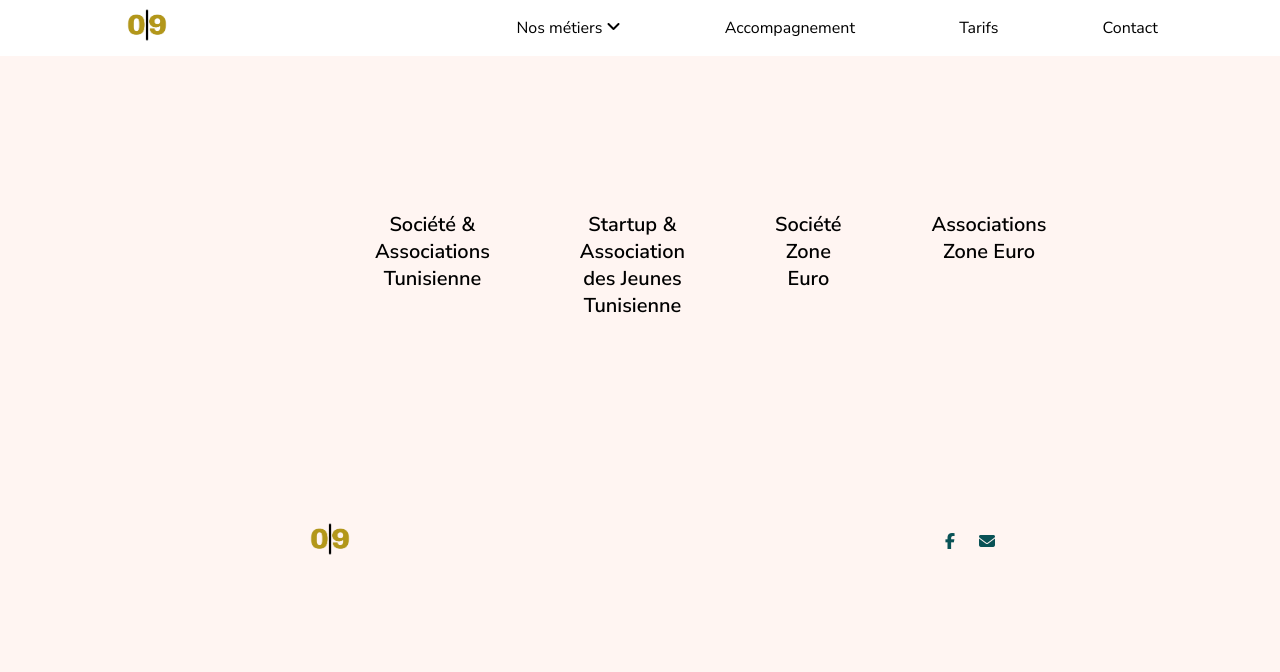
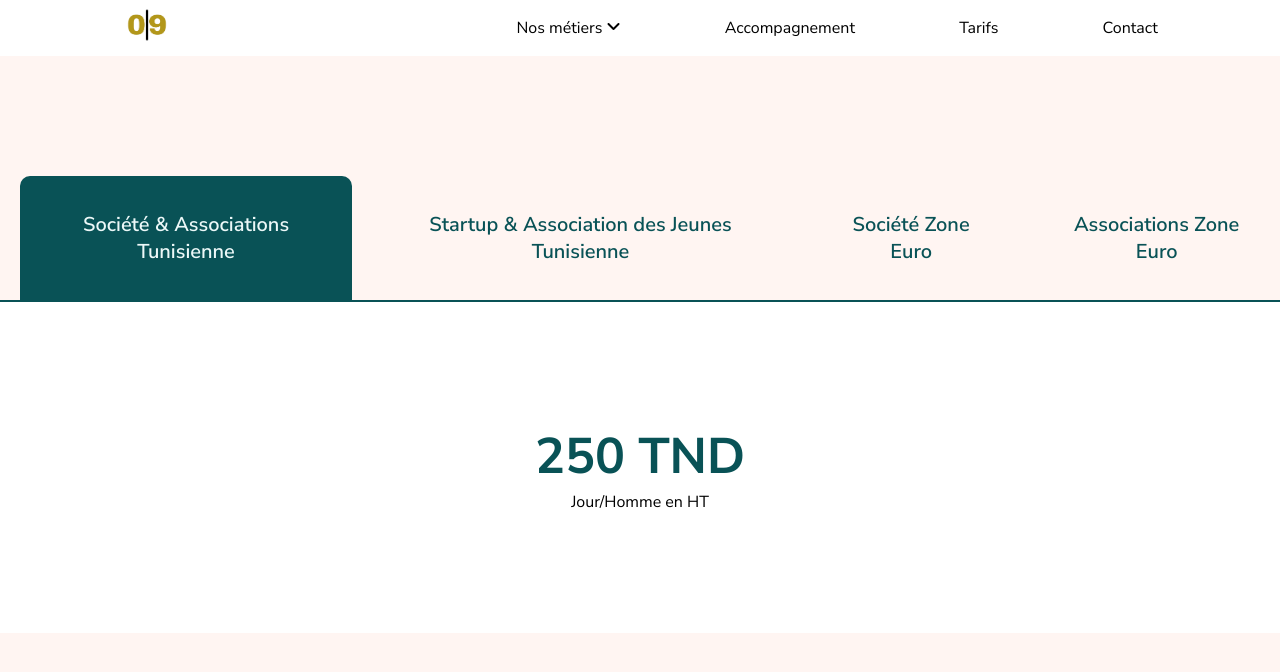
Before and after one commit to elaxolotl/entre09, a plain HTML site: page tarifs.html in a window 1280 px wide. Drawn offline with Linux system fonts and the light colour scheme.

Commit message:
added styling to prices section

```diff
--- a/style.css
+++ b/style.css
@@ -382,7 +382,7 @@ li.nav-hover-second:hover ul.drop-down-second {
 }
 
 .contact h2 {
-    margin-top: 100px;
+    margin-top: 50px;
     font-size: 30px;
     color: var(--light-blue--);
     margin-bottom: 30px;
@@ -406,6 +406,7 @@ footer {
     display: flex;
     justify-content: space-around;
     align-items: center;
+    bottom: 0;
 }
 
 footer img {
@@ -421,13 +422,13 @@ footer a {
 /*taifs section: prices*/
 
 #prices{
-    margin: 15vh 40vh 20vh 40vh;
+    margin: 15vh 0vh 20vh 0vh;
 
 }
 
 #prices .prices-cards{
     display: flex;
-    justify-content: space-around;
+    justify-content: center;
 }
 
 #prices .price-category{
@@ -435,24 +436,28 @@ footer a {
     padding: 35px;
     cursor: pointer;
     border: none;
-    border-radius: 10px;
+    border-top-right-radius: 10px;
+    border-top-left-radius: 10px;
     font-family: inherit;
     transition: 0.3s;
     font-size: 20px;
     font-weight: 600;
     background-color: transparent;
-}
-
-#prices .price-category:hover{
-    background-color: var(--teal--);
-    color: var(--light-blue--);
-}
-
-#prices .price-category:focus{
-    background-color: var(--dark-green--);
-    color: var(--light-blue--);
+    color: var(--dark-green--);
 }
 
 #prices .price-tag{
+    border-top: solid 2px var(--dark-green--);
     display: none;
+    background-color: white;
+    position: absolute;
+    left: 0;
+    right: 0;
+    text-align: center;
+    padding: 15vh 0vh;
 }
+
+#prices h3{
+    color: var(--dark-green--);
+    font-size: 50px;
+}
--- a/tarifs.html
+++ b/tarifs.html
@@ -67,7 +67,8 @@
                     </div>
                 </div>
                 <div class="prices-card">
-                    <button class="price-category" onclick="showChild()">Startup & Association des Jeunes Tunisienne</button>
+                    <button class="price-category" onclick="showChild()">Startup & Association des Jeunes
+                        Tunisienne</button>
                     <div class="price-tag">
                         <h3>150 TND</h3>
                         <p>Jour/Homme</p>
@@ -90,32 +91,33 @@
             </div>
         </div>
 
+        <!--javascript here-->
+
         <script>
-            function showChild(){
+            //clicking the first button when the page loads
+            document.addEventListener("DOMContentLoaded", function () {
+                var firstButton = document.querySelector("button.price-category");
+                firstButton.click();
+            });
+
+            //showing prices when category is clicked
+            function showChild() {
+                var allButtons = document.querySelectorAll("button");
                 var button = event.target;
                 var nextElement = button.nextElementSibling;
                 var otherElements = document.querySelectorAll(".price-tag");
+                allButtons.forEach(item => {
+                    item.style.background = "transparent";
+                    item.style.color = "var(--dark-green--)";
+                });
                 otherElements.forEach(element => {
-                    element.style.display="none";
+                    element.style.display = "none";
                 });
-                nextElement.style.display="block";
+                nextElement.style.display = "block";
+                button.style.background = "var(--dark-green--)";
+                button.style.color = "var(--light-blue--)";
             }
         </script>
-
-        <!--footer starts here-->
-
-        <footer>
-            <div><a href="index.html">
-                    <img src="assets/logo 09.png">
-                </a>
-            </div>
-            <div>
-                <a href="https://www.facebook.com/profile.php?id=61556254239762&sk=about" target="_blank"><i
-                        class="fa-brands fa-facebook-f"></i>
-                </a>
-                <a href="mailto:rsfaxi.work@gmail.com"><i class="fa-solid fa-envelope"></i></a>
-            </div>
-        </footer>
 
     </div>
     </divs>
```
Also changed, not shown: index.html (+1 -1 lines).
